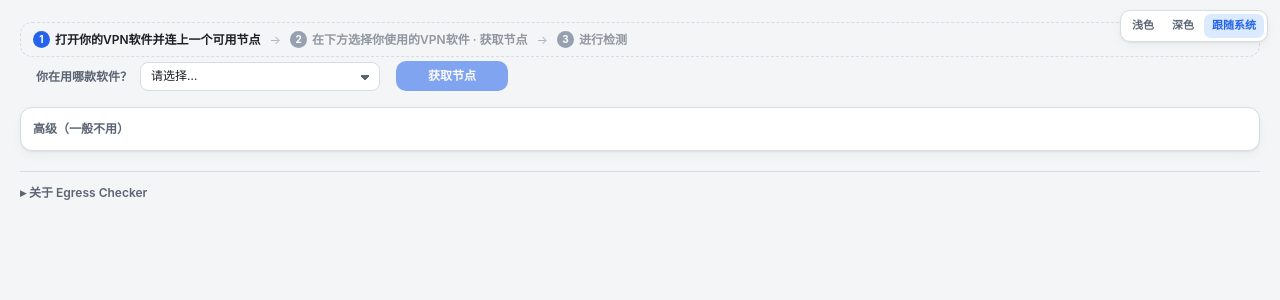
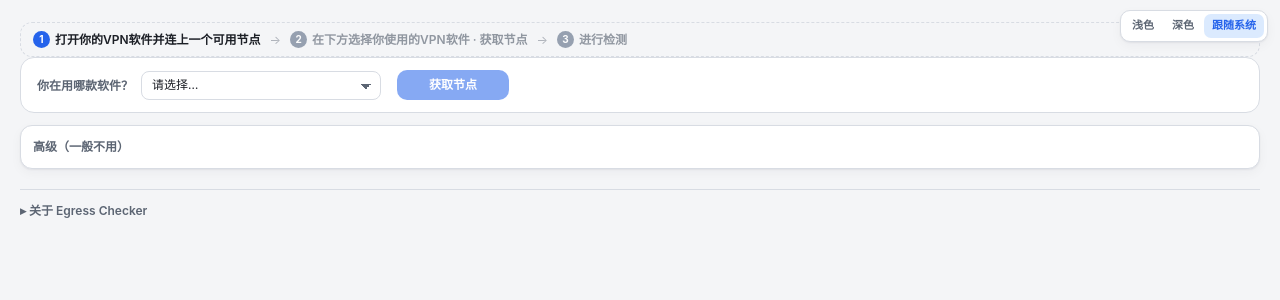
Before and after one commit to JTee77/egress-checker, a React (Vite) app: page / in a window 1280 px wide. Shown: the top 300 px of the page. Built offline with nearby package versions, Linux system fonts and the light colour scheme.

Commit message:
Revert "fix(ui): 选软件行改为轻量工具条"
This reverts commit d3586e4974f52adfa85e9b59b1ea97faecd29fb3.

```diff
--- a/src/styles/app.css
+++ b/src/styles/app.css
@@ -1236,8 +1236,7 @@ table.data tr:last-child td {
   --action-x: 376px;
 }
 
-/* 头部工具条（选软件 · 获取节点 · 连接状态）。
-   与 .ws-ops 同级轻量：无实底/描边（仅内容卡实底）。
+/* 头部工具条（选软件 · 刷新 · 连接状态）。
    内边距 16 + picker-group 352 + controls gap 8 = --action-x(376)，
    「获取节点」左缘与环境检查 / 测全部动作列对齐。 */
 .app-header {
@@ -1245,19 +1244,18 @@ table.data tr:last-child td {
   align-items: center;
   gap: 12px;
   margin: 0 0 12px;
-  padding: 4px 16px;
-  border: none;
-  border-radius: 0;
-  background: transparent;
+  padding: 12px 16px;
+  border: 1px solid var(--border);
+  border-radius: 14px;
+  background: var(--bg-elevated);
   flex-wrap: wrap;
 }
 .app-header .client-picker-select {
   min-width: 160px;
 }
 
-/* 环境检查：区块无底色/描边（标题行透明；底色只在 CheckCard）。
-   左右 16px 与轻量 .app-header 内文对齐（「环境泄漏检查」左齐「你在用哪款软件」）。
-   动作钮仍落在 --action-x。 */
+/* 环境检查：区块无底色/描边；左右 16px 与 .app-header 内文对齐
+   （「环境泄漏检查」左齐「你在用哪款软件」）。动作钮仍落在 --action-x。 */
 .env-section {
   background: transparent;
   border: none;
@@ -1747,6 +1745,7 @@ html.glass .main,
 html.glass .home-page {
   background: transparent;
 }
+html.glass .app-header,
 html.glass .ncard,
 html.glass .card,
 html.glass .fold-panel,
@@ -1763,6 +1762,7 @@ html.glass .gate-banner {
   html.glass .home-page {
     background: var(--bg);
   }
+  html.glass .app-header,
   html.glass .ncard,
   html.glass .card,
   html.glass .fold-panel,
```
